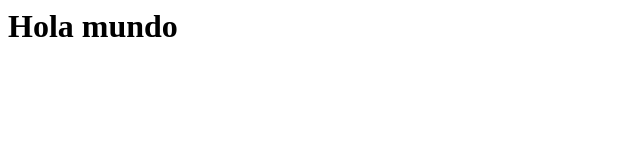
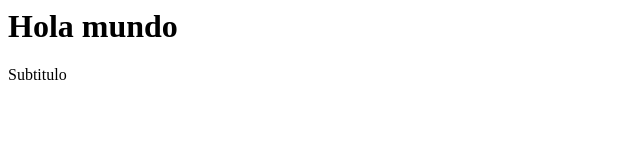
Before and after one commit to vik2121/gitTest0100, a plain HTML site: page index.html in a window 1280 px wide. Shown: the full height of the page, 0-640 px from the left. Drawn offline with Linux system fonts and the light colour scheme.

Commit message:
segundo commit

```diff
--- a/index.html
+++ b/index.html
@@ -1,3 +1,4 @@
 <html>
 	<h1>Hola mundo</h1>
+	<span>Subtitulo</span>
 </html>
```
